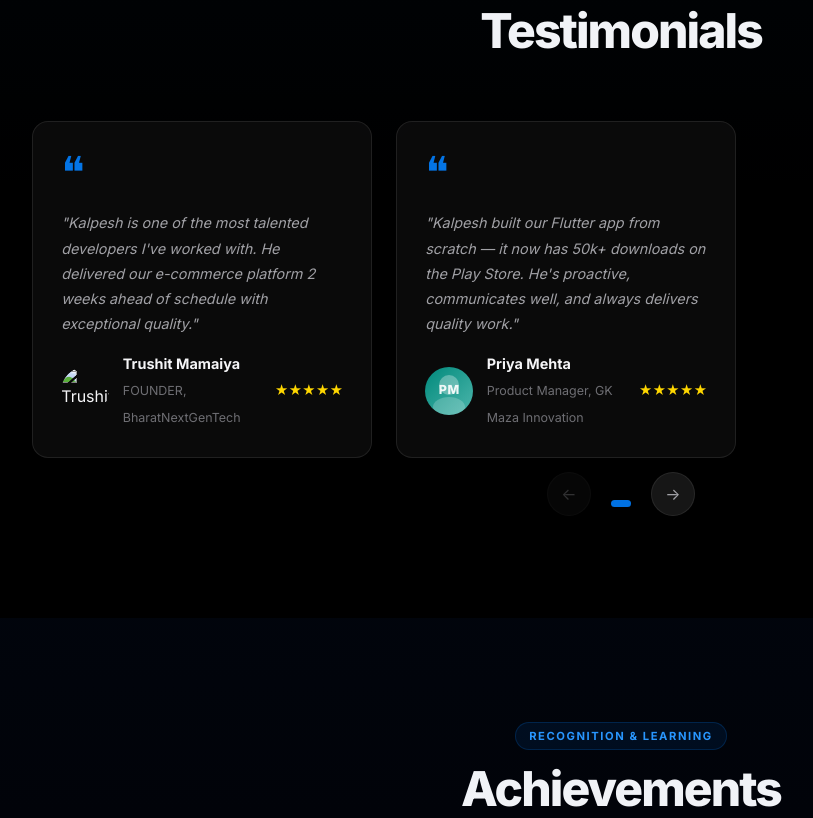
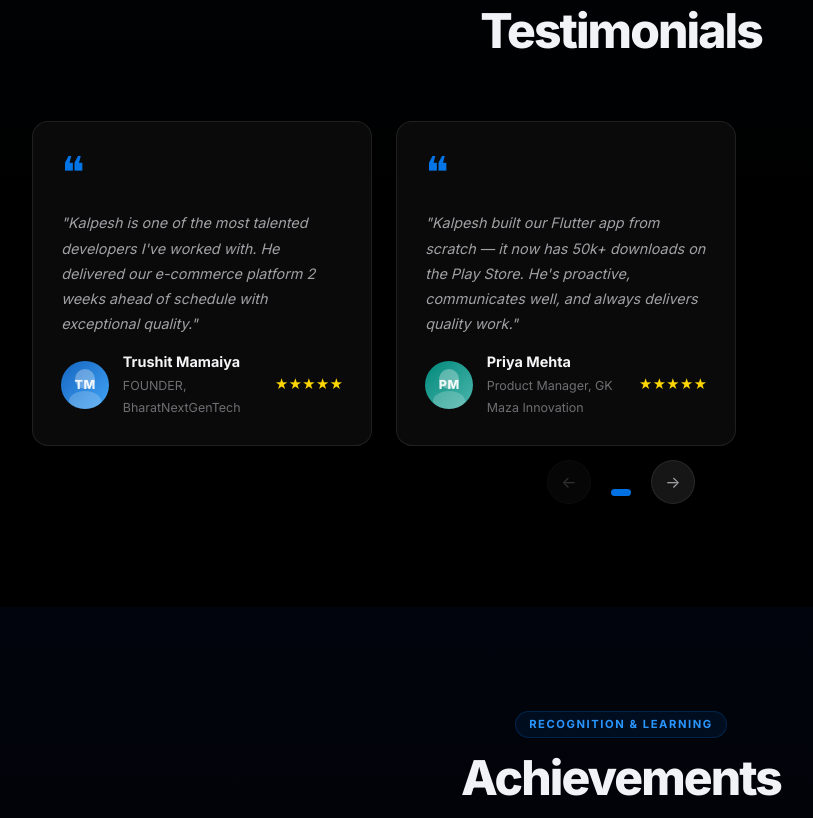
Before and after one commit to kalpo2005/portfolio, a plain HTML site: page index.html in a window 1280 px wide. Shown: the part 6180-6998 px from the top of the page, without its empty margins (19-832 px from the left). Drawn offline with nearby package versions, Linux system fonts and the light colour scheme.

Commit message:
design modified

```diff
--- a/data.js
+++ b/data.js
@@ -281,7 +281,7 @@ const KB = {
     testimonials: [
         {
             initials: "TM", grad: "linear-gradient(135deg,#1565c0,#42a5f5)",
-            image: "null",
+            image: null,
             name: "Trushit Mamaiya", role: "FOUNDER, BharatNextGenTech",
             text: "\"Kalpesh is one of the most talented developers I've worked with. He delivered our e-commerce platform 2 weeks ahead of schedule with exceptional quality.\"",
         },
--- a/script.js
+++ b/script.js
@@ -581,7 +581,7 @@ function renderTestimonials() {
       <p>${t.text}</p>
       <div class="test-author">
         ${avatarHTML}
-        <div><strong>${t.name}</strong><small>${t.role}</small></div>
+        <div class="test-name"><strong>${t.name}</strong><small>${t.role}</small></div>
         <div class="test-stars">★★★★★</div>
       </div>`;
     track.appendChild(d);
@@ -605,7 +605,7 @@ function renderAchievements() {
       banner.innerHTML = `<span class="ach-banner-emoji">${a.badge}</span>`;
     }
     banner.innerHTML += `<span class="ach-type-badge ${a.type}">${a.type === 'certificate' ? 'Certificate' : 'Award'}</span>`;
-    // Body
+
     const body = ce('div', 'ach-body');
     body.innerHTML = `<span class="ach-year">${a.year}</span><h3>${a.title}</h3><p class="ach-issuer">${a.issuer}</p><p class="ach-desc">${a.desc}</p>`;
     card.appendChild(banner);
--- a/styles.css
+++ b/styles.css
@@ -2213,6 +2213,11 @@ body.cc #cursor-dot {
   gap: .85rem
 }
 
+.test-name,
+.test-name>small {
+  line-height: 1.4;
+}
+
 /* Testimonial avatar */
 .test-avatar-wrap {
   position: relative;
@@ -2950,7 +2955,8 @@ body.cc #cursor-dot {
     width: 100%
   }
 
-  .hero-actions .btn , .btn-100{
+  .hero-actions .btn,
+  .btn-100 {
     width: 100%;
     justify-content: center
   }
```
